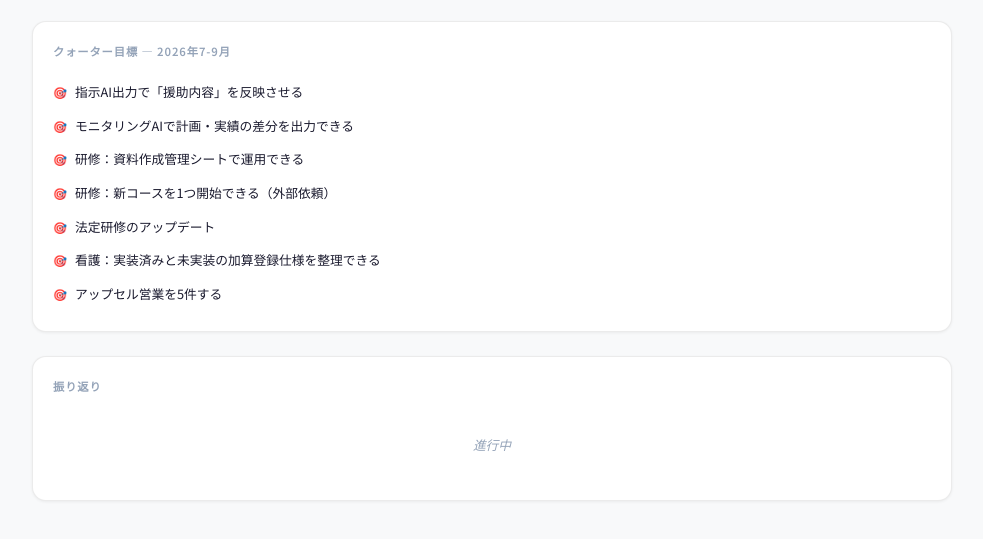
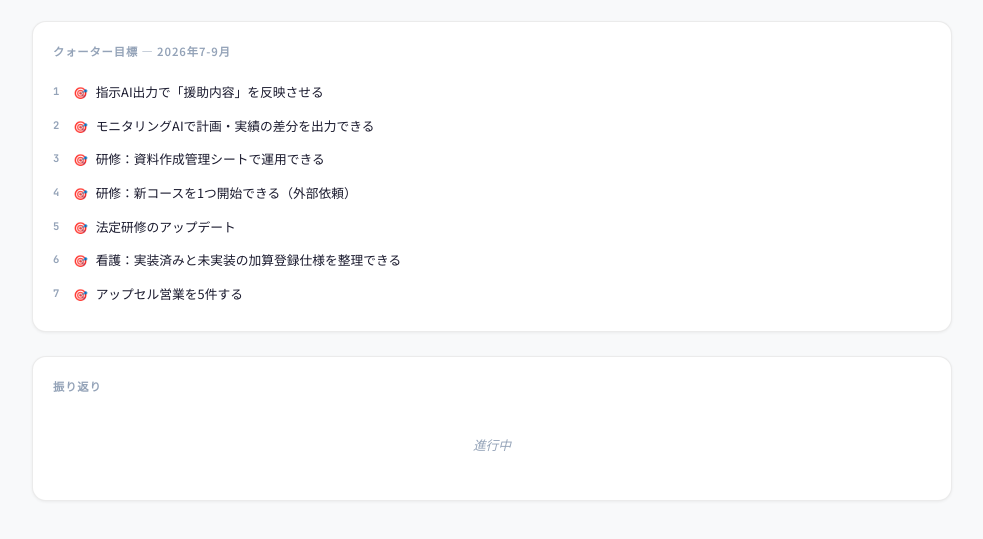
Before and after one commit to tatsurosugi-ns/colibri-goals-dashboard, a plain HTML site: page index.html in a window 1280 px wide. Shown: the part 101-640 px from the top of the page, without its empty margins (148-1131 px from the left). Drawn offline with Linux system fonts and the light colour scheme.

Commit message:
Add ranking numbers to quarter goal list items

```diff
--- a/css/style.css
+++ b/css/style.css
@@ -162,6 +162,15 @@ body {
   color: var(--text);
 }
 .q-goal-icon { flex-shrink: 0; font-size: 0.75rem; margin-top: 2px; }
+.q-goal-num {
+  flex-shrink: 0;
+  font-family: 'JetBrains Mono', monospace;
+  font-size: 0.7rem;
+  font-weight: 600;
+  color: var(--text-muted);
+  min-width: 1.2em;
+  margin-top: 2px;
+}
 .q-goal.done { opacity: 0.5; }
 .q-goal.done .q-goal-text { text-decoration: line-through; }
 .q-goal-result {
--- a/js/app.js
+++ b/js/app.js
@@ -62,7 +62,7 @@ function renderQGoals(q) {
 
   html += '<div class="q-category">';
 
-  for (const g of q.goals) {
+  q.goals.forEach((g, i) => {
     const icon = getResultIcon(g.result);
     const resultCls = g.result || 'pending';
     const resultLabel = getResultLabel(g.result);
@@ -70,6 +70,7 @@ function renderQGoals(q) {
     const resultBadge = g.result ? `<span class="q-goal-result ${resultCls}">${resultLabel}</span>` : '';
 
     html += `<div class="q-goal">
+      <span class="q-goal-num">${i + 1}</span>
       <span class="q-goal-icon">${icon}</span>
       <span>
         <span class="q-goal-text">${g.text}</span>
@@ -77,7 +78,7 @@ function renderQGoals(q) {
         ${noteHtml ? '<br>' + noteHtml : ''}
       </span>
     </div>`;
-  }
+  });
 
   html += '</div>';
 
```
